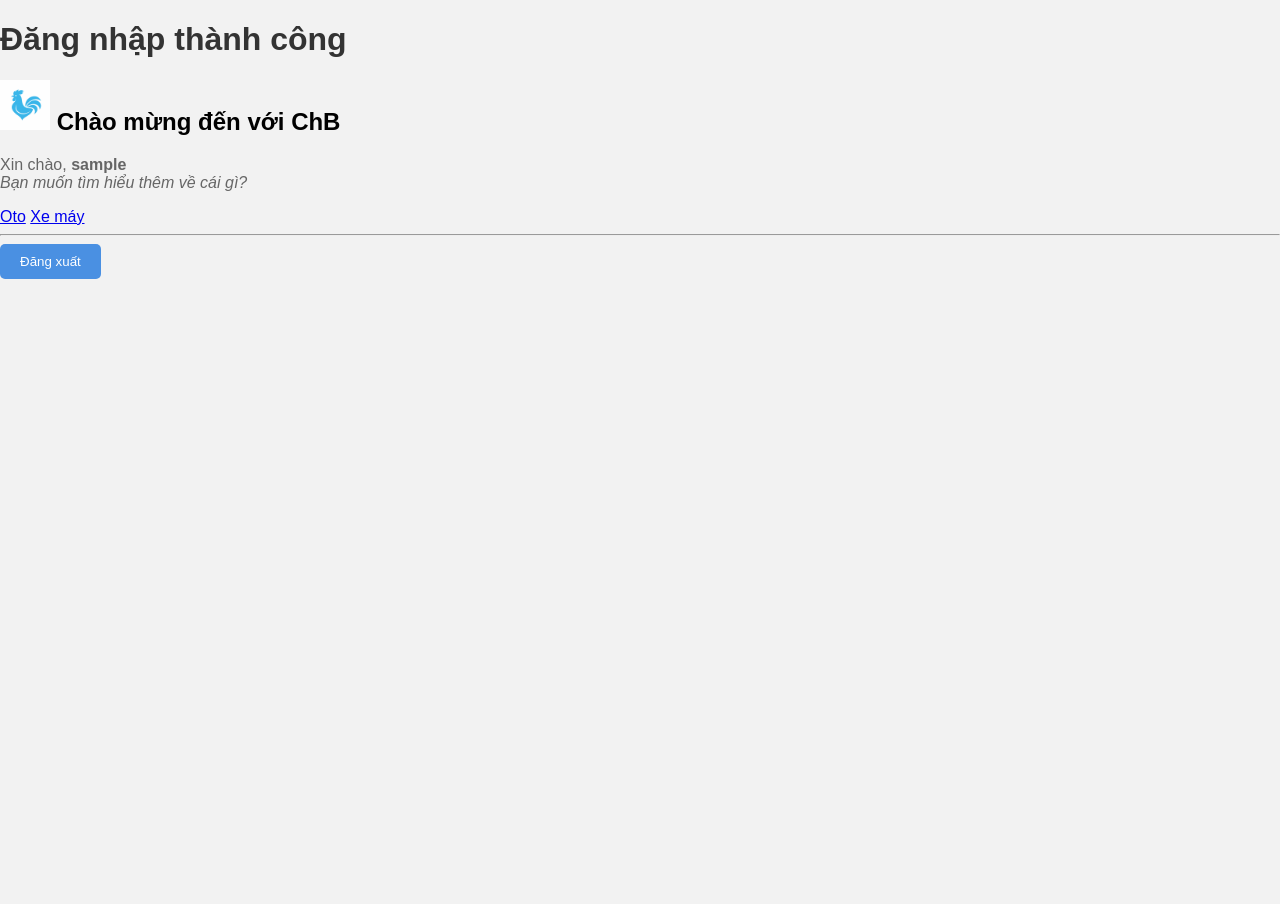
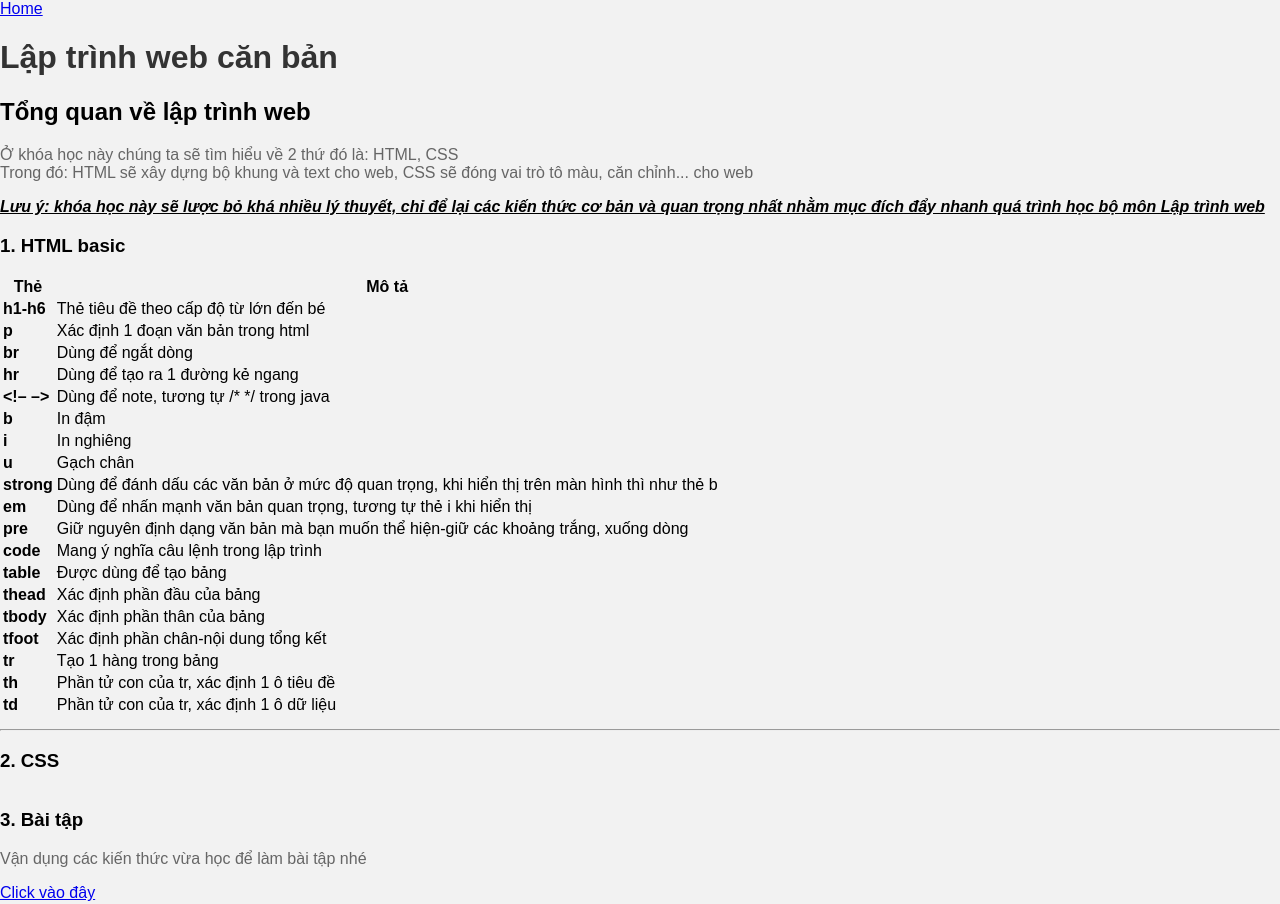
Before and after one commit to syhuyit/Web-project, a plain HTML site: page home.html in a window 1280 px wide. Shown: the top 904 px of the page. Before the commit the page ends 800 px from the top, so only its background shows below. Drawn offline with Linux system fonts and the light colour scheme; sample sign-in values are in the browser's storage.

Commit message:
add moree

```diff
--- a/home.html
+++ b/home.html
@@ -6,19 +6,131 @@
     <link rel="stylesheet" href="./Dao_dien/home.css" />
   </head>
   <body>
-    <h1>Đăng nhập thành công</h1>
-    <h2>
-      <img src="./img/logo.png" alt="logo" width="50" />
-      Chào mừng đến với ChB
-    </h2>
+    <a href="/home.html">Home</a>
+    <h1>Lập trình web căn bản</h1>
+    <h2>Tổng quan về lập trình web</h2>
+    <p>
+      Ở khóa học này chúng ta sẽ tìm hiểu về 2 thứ đó là: HTML, CSS
+      <br />
+      Trong đó: HTML sẽ xây dựng bộ khung và text cho web, CSS sẽ đóng vai trò
+      tô màu, căn chỉnh... cho web
+    </p>
+    <b
+      ><i
+        ><u
+          >Lưu ý: khóa học này sẽ lược bỏ khá nhiều lý thuyết, chỉ để lại các
+          kiến thức cơ bản và quan trọng nhất nhằm mục đích đẩy nhanh quá trình
+          học bộ môn Lập trình web</u
+        ></i
+      ></b
+    >
+    <h3>1. HTML basic</h3>
+    <table>
+      <thead>
+        <tr>
+          <th>Thẻ</th>
+          <th>Mô tả</th>
+        </tr>
+      </thead>
 
-    <p>
-      Xin chào, <strong id="userName"></strong> <br />
-      <i>Bạn muốn tìm hiểu thêm về cái gì?</i>
-    </p>
+      <tbody>
+        <tr>
+          <td><b>h1-h6</b></td>
+          <td>Thẻ tiêu đề theo cấp độ từ lớn đến bé</td>
+        </tr>
+        <tr>
+          <td><b>p</b></td>
+          <td>Xác định 1 đoạn văn bản trong html</td>
+        </tr>
+        <tr>
+          <td><b>br</b></td>
+          <td>Dùng để ngắt dòng</td>
+        </tr>
+        <tr>
+          <td><b>hr</b></td>
+          <td>Dùng để tạo ra 1 đường kẻ ngang</td>
+        </tr>
+        <tr>
+          <td><b>&lt;!– –&gt;</b></td>
+          <td>Dùng để note, tương tự /* */ trong java</td>
+        </tr>
+        <tr>
+          <td><b>b</b></td>
+          <td>In đậm</td>
+        </tr>
+        <tr>
+          <td><b>i</b></td>
+          <td>In nghiêng</td>
+        </tr>
+        <tr>
+          <td><b>u</b></td>
+          <td>Gạch chân</td>
+        </tr>
+        <tr>
+          <td><b>strong</b></td>
+          <td>
+            Dùng để đánh dấu các văn bản ở mức độ quan trọng, khi hiển thị trên
+            màn hình thì như thẻ b
+          </td>
+        </tr>
+        <tr>
+          <td><b>em</b></td>
+          <td>
+            Dùng để nhấn mạnh văn bản quan trọng, tương tự thẻ i khi hiển thị
+          </td>
+        </tr>
+        <tr>
+          <td><b>pre</b></td>
+          <td>
+            Giữ nguyên định dạng văn bản mà bạn muốn thể hiện-giữ các khoảng
+            trắng, xuống dòng
+          </td>
+        </tr>
+        <tr>
+          <td><b>code</b></td>
+          <td>Mang ý nghĩa câu lệnh trong lập trình</td>
+        </tr>
+        <tr>
+          <td><b>table</b></td>
+          <td>Được dùng để tạo bảng</td>
+        </tr>
+        <tr>
+          <td><b>thead</b></td>
+          <td>Xác định phần đầu của bảng</td>
+        </tr>
+        <tr>
+          <td><b>tbody</b></td>
+          <td>Xác định phần thân của bảng</td>
+        </tr>
+        <tr>
+          <td><b>tfoot</b></td>
+          <td>Xác định phần chân-nội dung tổng kết</td>
+        </tr>
+        <tr>
+          <td><b>tr</b></td>
+          <td>Tạo 1 hàng trong bảng</td>
+        </tr>
+        <tr>
+          <td><b>th</b></td>
+          <td>Phần tử con của tr, xác định 1 ô tiêu đề</td>
+        </tr>
+        <tr>
+          <td><b>td</b></td>
+          <td>Phần tử con của tr, xác định 1 ô dữ liệu</td>
+        </tr>
+        <tr>
+          <td></td>
+          <td></td>
+        </tr>
+      </tbody>
+    </table>
+    <hr />
+    <h3>2. CSS</h3>
+    <table></table>
+    <h3>3. Bài tập</h3>
+    <p>Vận dụng các kiến thức vừa học để làm bài tập nhé</p>
+    <a href="./more-infor/bai-tap.html">Click vào đây</a>
 
-    <a href="./more-infor/oto.html">Oto</a>
-    <a href="./more-infor/xe-may.html">Xe máy</a>
     <hr />
 
     <button id="logoutBtn">Đăng xuất</button>
```
Also changed, not shown: Dao_dien/HienThiDA.css (added, +7 -0 lines), more-infor/bai-tap.html (renamed from more-infor/oto.html, +4 -2 lines), more-infor/baitap/b1.html (added, +32 -0 lines), more-infor/xe-may.html (deleted, +0 -19 lines), more-infor/xe-may/ninja500.html (deleted, +0 -27 lines), img/imgb1.png (added), img/nj500.jpg (deleted).
